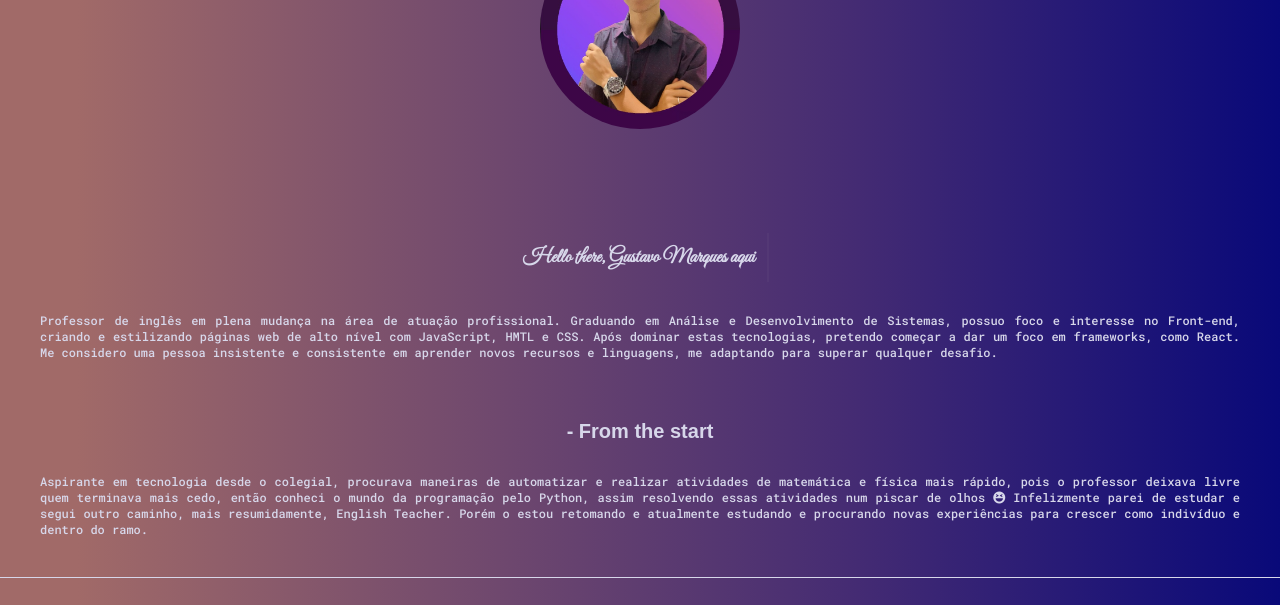
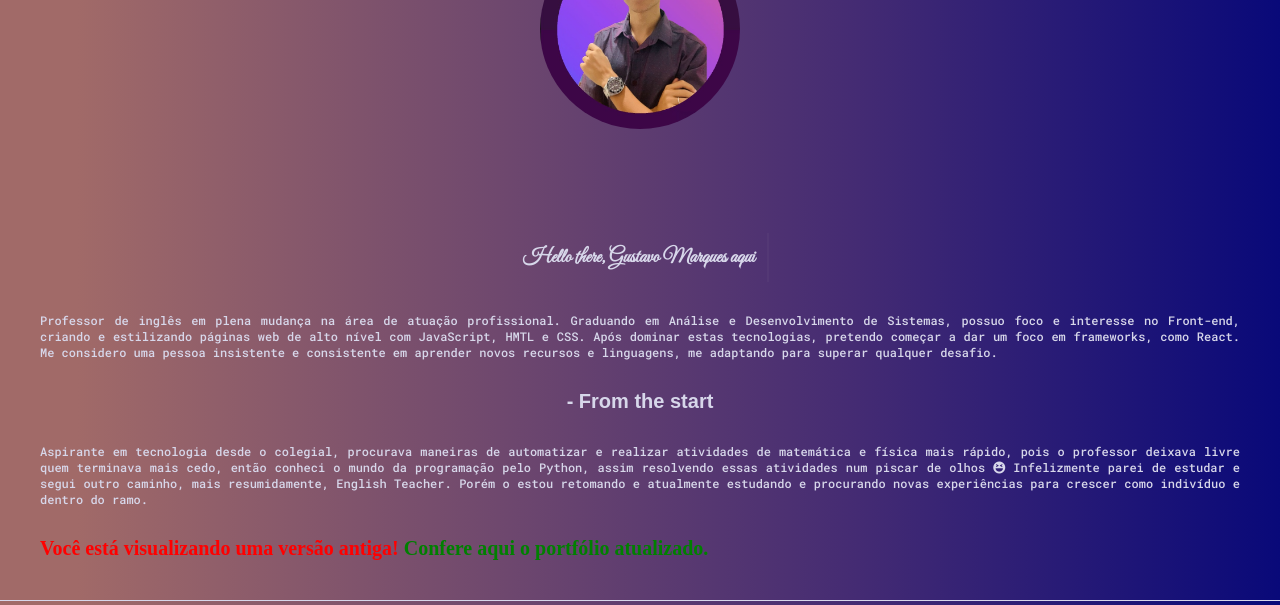
Before and after one commit to gustavoMarquesz/gustavo-portf-a, a plain HTML site: page index.html in a window 1280 px wide. Shown: the part 195-800 px from the top of the page. Drawn offline with nearby package versions, Linux system fonts and the light colour scheme; a web font is replaced by a local one.

Commit message:
aviso de site desatualizado

```diff
--- a/assets/style/style.css
+++ b/assets/style/style.css
@@ -645,3 +645,13 @@ button:hover {
     position: relative;
     font-size: 12px;
 }
+
+.seemore{
+    font-size: 20px;
+    color: green;
+}
+
+.old{
+    font-size: 20px;
+    color: red;
+}
--- a/index.html
+++ b/index.html
@@ -30,13 +30,14 @@
                 <p class="informacaoDois"data-aos="fade-right"> Professor de inglês em plena mudança na área de atuação profissional.
                     Graduando em Análise e Desenvolvimento de Sistemas, possuo foco e interesse no Front-end, criando e estilizando páginas web de alto nível com JavaScript, HMTL e CSS. Após dominar estas tecnologias, pretendo começar a dar um foco em frameworks, como React.
                     Me considero uma pessoa insistente e consistente em aprender novos recursos e linguagens, me adaptando para superar qualquer desafio.
-                 <p/>
+                </p>
                  <h4 class="informacaoDois">- From the start</h4>
                     <p class="informacaoDois"> Aspirante em tecnologia desde o colegial, procurava maneiras de automatizar e realizar atividades de matemática e física mais rápido, pois o professor deixava livre
                         quem terminava mais cedo, então conheci o mundo da programação pelo Python, assim resolvendo essas atividades num piscar de olhos <i class="fa-solid fa-face-laugh-squint"></i>
                          Infelizmente parei de estudar e segui outro caminho, mais resumidamente, English Teacher. Porém o estou retomando e atualmente estudando e procurando novas experiências
                         para crescer como indivíduo e dentro do ramo.
                     </p>
+                    <h2 class="old">Você está visualizando uma versão antiga! <a href="https://mgustavo-portf.netlify.app/" class="seemore">Confere aqui o portfólio atualizado.</a></h2>
             </div>
         </section>
 
```
